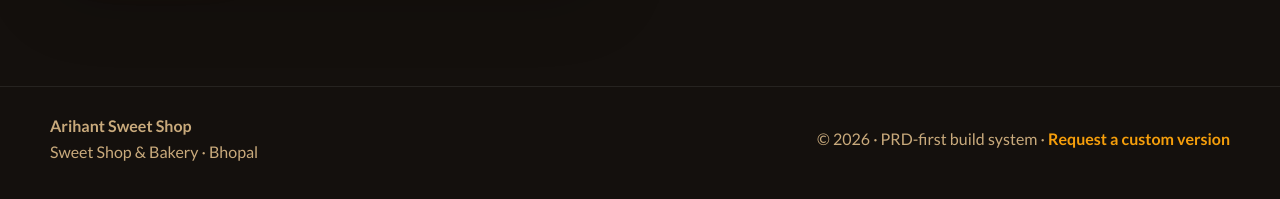
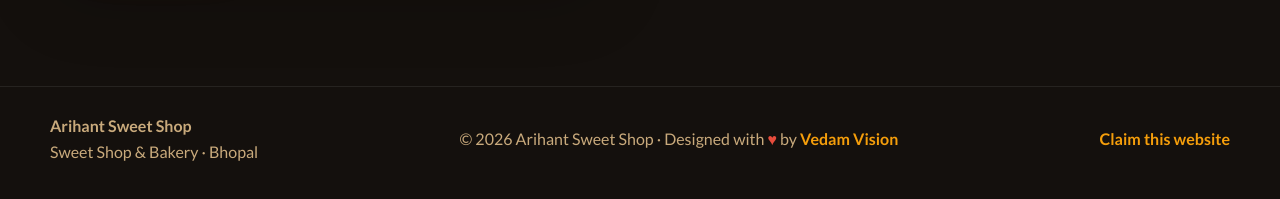
Before and after one commit to vvGrow/arihant-sweet-shop-bhopal, a plain HTML site: page index.html in a window 1280 px wide. Shown: the part 9722-9921 px from the top of the page. Drawn offline with Linux system fonts and the light colour scheme.

Commit message:
PRD-first rebuild: 15 sections, category theme, deep industry content

```diff
--- a/index.html
+++ b/index.html
@@ -208,7 +208,7 @@
 <section class="section" id="bonus"><div class="container"><div class="bonus-head"><div><p class="eyebrow">Bonus category section</p><h2>Festival Special Collections</h2></div><p class="lead">This section changes per business type so the page identity is never flat.</p></div><div class="bonus-card reveal"><ul><li><strong>Festival Special Collections</strong><span>Purpose-built for sweet shop &amp; bakery.</span></li><li><strong>Bulk Order Discounts</strong><span>Purpose-built for sweet shop &amp; bakery.</span></li><li><strong>Delivery Information</strong><span>Purpose-built for sweet shop &amp; bakery.</span></li></ul></div></div></section>
 <section class="section" id="contact"><div class="container contact-grid"><div class="contact-card reveal"><p class="eyebrow">Contact</p><h2>Arihant Sweet Shop in Bhopal</h2><p class="lead">Call, WhatsApp, or locate the business from here.</p><div class="hero-list" style="grid-template-columns:1fr;max-width:560px;margin-top:20px"><div><strong>Phone</strong><span>9827175575</span></div><div><strong>City</strong><span>Bhopal</span></div><div><strong>Category</strong><span>Sweet Shop &amp; Bakery</span></div></div><div class="contact-actions"><a class="btn btn-accent" href="https://wa.me/9827175575?text=Hi%2C%20I%20want%20information%20about%20Arihant%20Sweet%20Shop.">WhatsApp Now</a><a class="btn btn-outline" href="tel:+919827175575">Call Now</a></div></div><div class="map-card reveal"><iframe src="https://maps.google.com/maps?q=Arihant%20Sweet%20Shop%2C%20Bhopal&output=embed" loading="lazy" referrerpolicy="no-referrer-when-downgrade"></iframe></div></div></section>
 </main>
-<footer class="footer"><div class="container footer-inner"><div><strong>Arihant Sweet Shop</strong><div>Sweet Shop &amp; Bakery · Bhopal</div></div><div>© 2026 · PRD-first build system · <a href="https://wa.me/9827175575">Request a custom version</a></div></div></footer>
+<footer class="footer"><div class="container footer-inner"><div><strong>Arihant Sweet Shop</strong><div>Sweet Shop &amp; Bakery · Bhopal</div></div><div>© 2026 Arihant Sweet Shop · Designed with <span style="color:#e74c3c">&#9829;</span> by <a href="https://www.vedamvision.com" target="_blank">Vedam Vision</a></div><div><a href="https://wa.me/918889121215?text=Hi%2C%20I%20want%20to%20claim%20my%20website%20for%20Arihant%20Sweet%20Shop." style="color:var(--accent);font-weight:700">Claim this website</a></div></div></footer>
 <a href="https://wa.me/9827175575?text=Hi%2C%20I%20want%20to%20enquire%20about%20Arihant%20Sweet%20Shop." class="whatsapp-float" aria-label="WhatsApp"><svg viewBox="0 0 24 24" fill="currentColor"><path d="M17.472 14.382c-.297-.149-1.758-.867-2.03-.967-.273-.099-.471-.148-.67.15-.197.297-.767.966-.94 1.164-.173.199-.347.223-.644.075-.297-.15-1.255-.463-2.39-1.475-.883-.788-1.48-1.761-1.653-2.059-.173-.297-.018-.458.13-.606.134-.133.298-.347.446-.52.149-.174.198-.298.298-.497.099-.198.05-.371-.025-.52-.075-.149-.669-1.612-.916-2.207-.242-.579-.487-.5-.669-.51-.173-.008-.371-.01-.57-.01-.198 0-.52.074-.792.372-.272.297-1.04 1.016-1.04 2.479 0 1.462 1.065 2.875 1.213 3.074.149.198 2.096 3.2 5.077 4.487.709.306 1.262.489 1.694.625.712.227 1.36.195 1.871.118.571-.085 1.758-.719 2.006-1.413.248-.694.248-1.289.173-1.413-.074-.124-.272-.198-.57-.347m-5.421 7.403h-.004a9.87 9.87 0 01-5.031-1.378l-.361-.214-3.741.982.998-3.648-.235-.374a9.86 9.86 0 01-1.51-5.26c.001-5.45 4.436-9.884 9.888-9.884 2.64 0 5.122 1.03 6.988 2.898a9.825 9.825 0 012.893 6.994c-.003 5.45-4.437 9.884-9.885 9.884m8.413-18.297A11.815 11.815 0 0012.05 0C5.495 0 .16 5.335.157 11.892c0 2.096.547 4.142 1.588 5.945L.057 24l6.305-1.654a11.882 11.882 0 005.683 1.448h.005c6.554 0 11.89-5.335 11.893-11.893A11.821 11.821 0 0020.885 3.488"/></svg></a>
 <div class="bottom-nav"><a href="#services">Services</a><a href="#gallery">Gallery</a><a href="#contact">Contact</a><a href="https://wa.me/9827175575">WhatsApp</a></div>
 <script>
```
